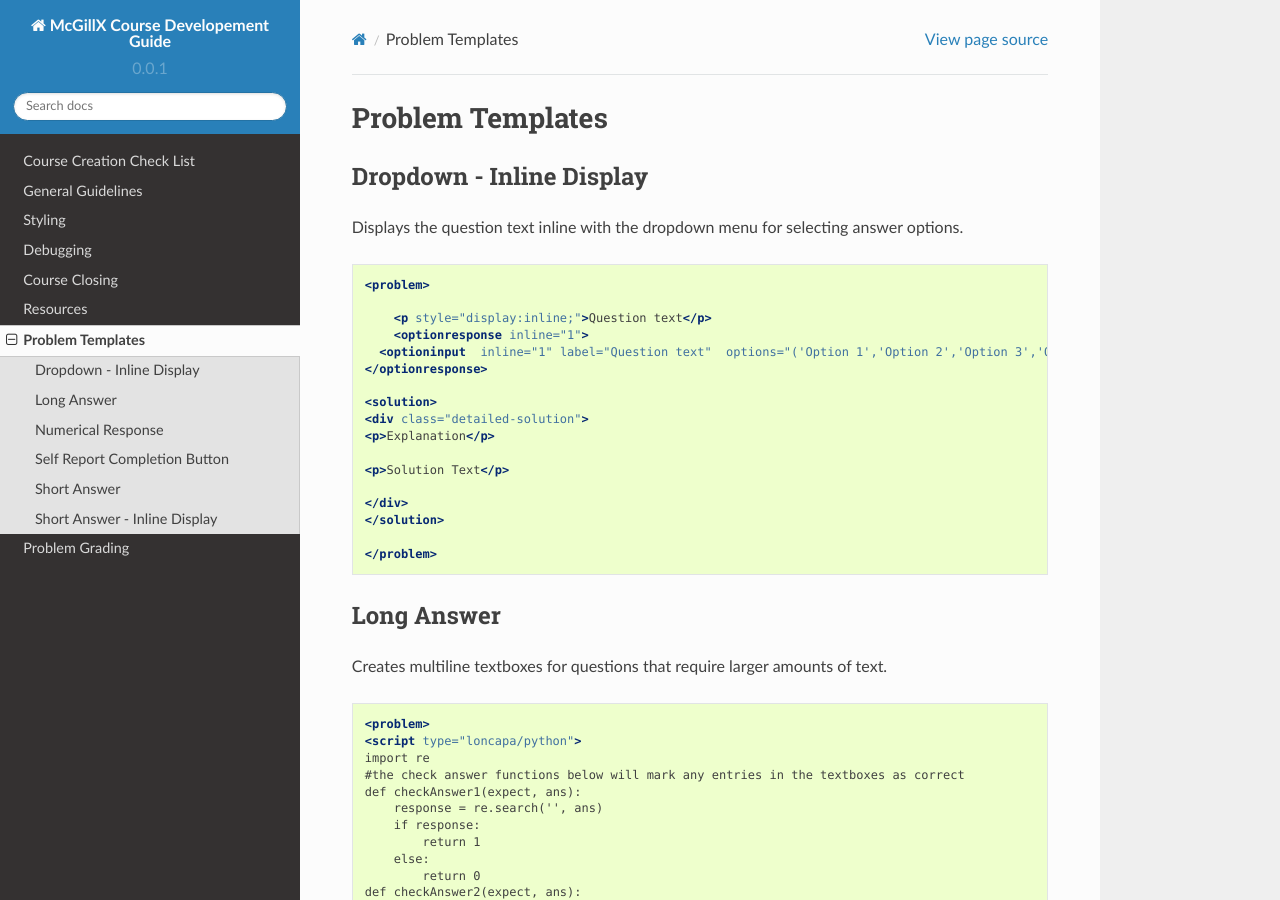
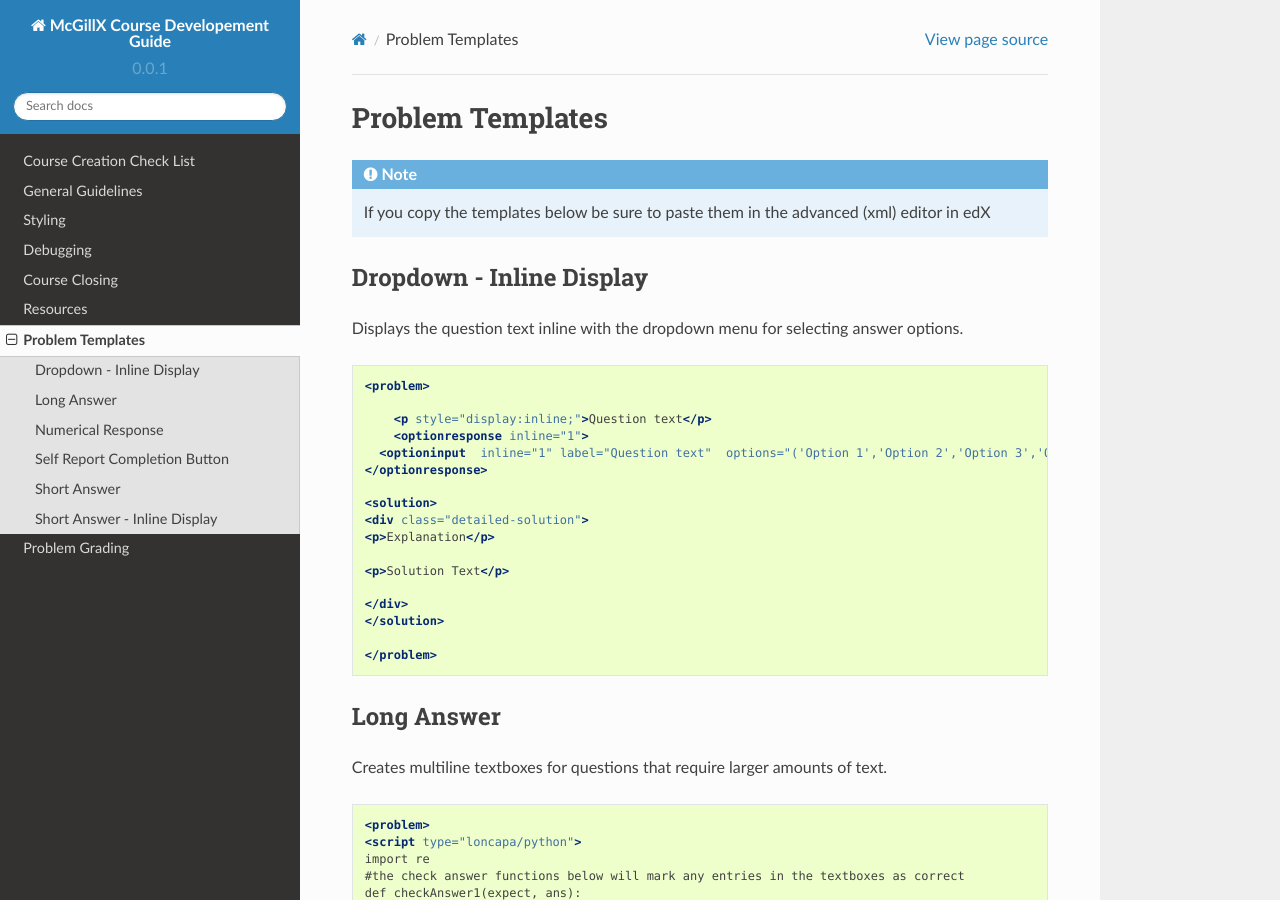
Before and after one commit to McGillX/course-development-guide, a Sphinx documentation site: the page built from docs/source/problem-templates.rst, in a window 1280 px wide and 900 px high. Built offline with Sphinx 7.4.7 and the Read the Docs theme 2.0.0, drawn with Linux system fonts in a browser that asks for light colours.

Commit message:
Update problem-templates.rst

```diff
--- a/docs/source/problem-templates.rst
+++ b/docs/source/problem-templates.rst
@@ -1,5 +1,7 @@
 Problem Templates
 =============================
+
+.. note:: If you copy the templates below be sure to paste them in the advanced (xml) editor in edX
 
 Dropdown - Inline Display
 ----------------------------------------------
```
